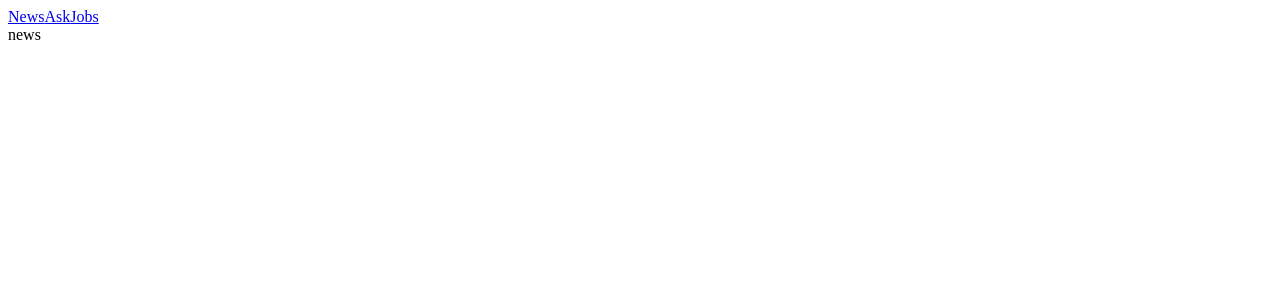
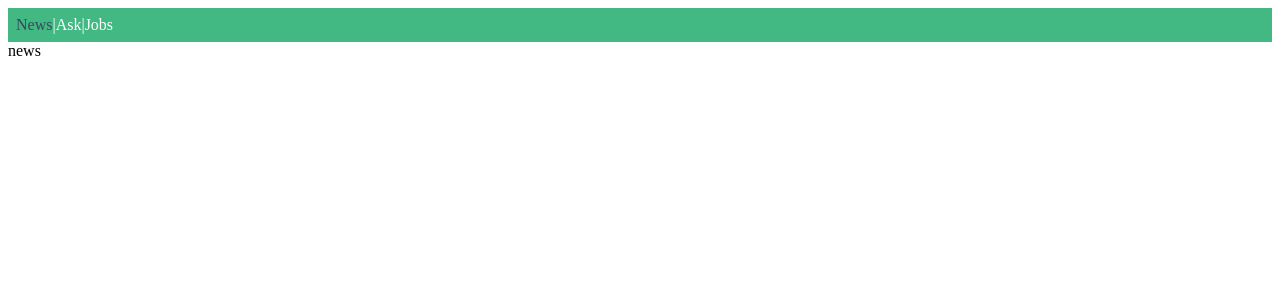
Before and after one commit to seheeeeee/vue-advanced, a Vue app in the folder vue-advanced/: page /#/news in a window 1280 px wide. Shown: the top 300 px of the page. Built offline with nearby package versions, Linux system fonts and the light colour scheme.

Commit message:
router link styling

```diff
--- a/vue-advanced/src/App.vue
+++ b/vue-advanced/src/App.vue
@@ -17,6 +17,7 @@
 
 <style>
 #app {
-
+  padding: 0;
+  margin: 0;
 }
 </style>
--- a/vue-advanced/src/components/ToolBar.vue
+++ b/vue-advanced/src/components/ToolBar.vue
@@ -1,7 +1,7 @@
 <template>
-    <div>
-        <router-link to="/news">News</router-link>
-        <router-link to="/ask">Ask</router-link>
+    <div class="header">
+        <router-link to="/news">News</router-link> |
+        <router-link to="/ask">Ask</router-link> |
         <router-link to="/jobs">Jobs</router-link>
     </div>
 </template>
@@ -12,6 +12,20 @@
 }
 </script>
 
-<style>
 
+<style scoped>
+/*scoped: 상위 컴포넌트와 별개로 해당 컴포넌트에만 스타일 적용*/
+.header{
+    color: #fff;
+    background-color: #42b883;
+    display: flex;
+    padding: 8px;
+}
+.header .router-link-exact-active {
+    color: #35495e;
+}
+.header a{
+    color: #fff;
+    text-decoration: none;
+}
 </style>
```
